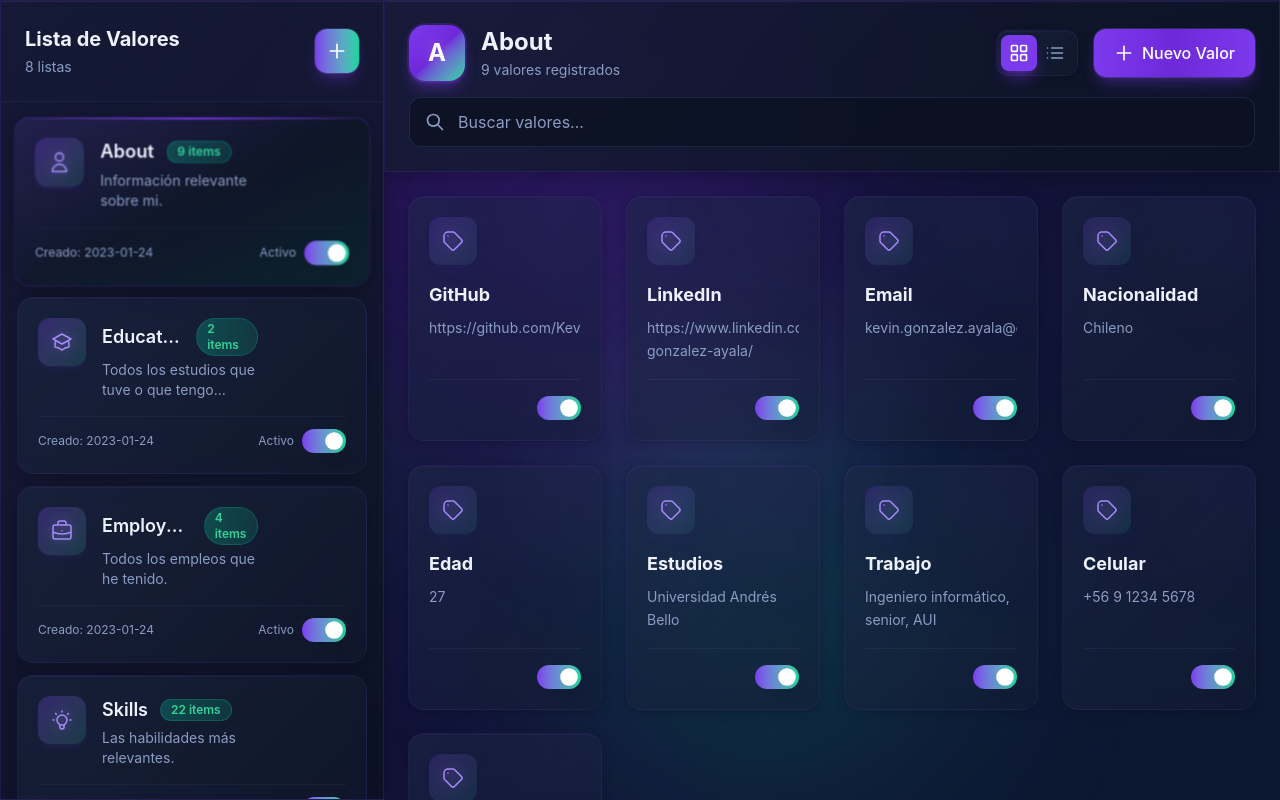
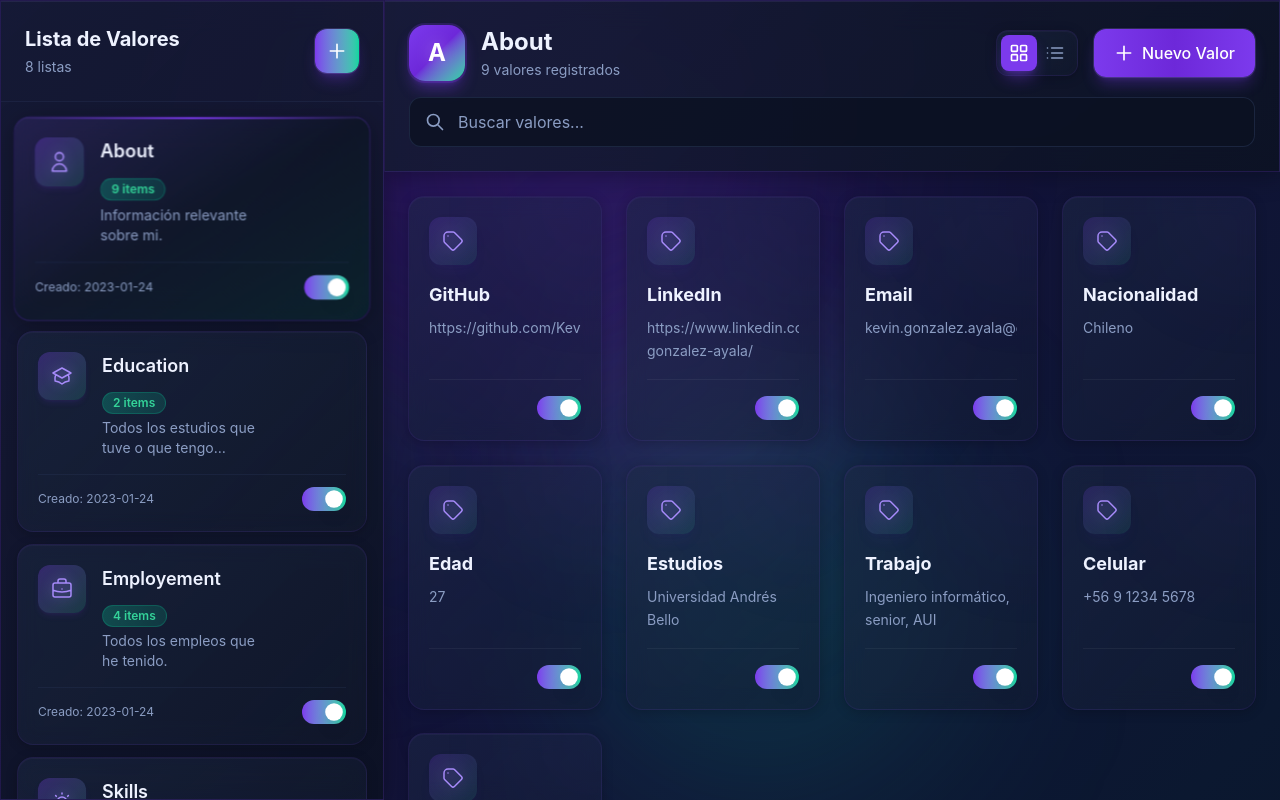
Before and after one commit to KevinKeyssx/PortfolioAdmin-Front, a SvelteKit app: page / in a window 1280 px wide. Built offline with nearby package versions, Linux system fonts and the light colour scheme.

Commit message:
List values updated

```diff
--- a/src/components/ListaValoresCard.svelte
+++ b/src/components/ListaValoresCard.svelte
@@ -1,32 +1,44 @@
 <script lang="ts">
-  import type { ListaValores } from '../lib/types';
-  import Toggle from './Toggle.svelte';
-  import { updateListaValor, deleteListaValor, lovValoresStore } from '../lib/store';
+    import {
+        updateListaValor,
+        deleteListaValor,
+        lovValoresStore
+    }                               from '../lib/store';
+    import type { ListaValores }    from '../lib/types';
+    import Toggle                   from './Toggle.svelte';
+
 
     interface Props {
-    lista: ListaValores;
-    selected: boolean;
-    onclick?: () => void;
-    onedit?: () => void;
+        lista       : ListaValores;
+        selected    : boolean;
+        onclick?    : () => void;
+        onedit?     : () => void;
     }
+
 
     let { lista, selected, onclick, onedit }: Props = $props();
 
-  const itemCount = $derived($lovValoresStore.filter(lov => lov.lov_id === lista.id).length);
 
-  function handleToggle(checked: boolean) {
-    updateListaValor(lista.id, { active: checked });
+    const itemCount = $derived( $lovValoresStore.filter( lov => lov.lov_id === lista.id ).length );
+
+
+    function handleToggle( checked: boolean ): void {
+        updateListaValor( lista.id, { active: checked });
     }
 
-  function handleDelete(e: MouseEvent) {
+
+    function handleDelete( e: MouseEvent): void {
         e.stopPropagation();
-    if (confirm(`¿Eliminar "${lista.description}" y todos sus valores?`)) {
-      deleteListaValor(lista.id);
+
+        if ( confirm( `¿Eliminar "${lista.description}" y todos sus valores?` )) {
+            deleteListaValor( lista.id );
         }
     }
 
-  function handleEdit(e: MouseEvent) {
+
+    function handleEdit( e: MouseEvent ): void {
         e.stopPropagation();
+
         onedit?.();
     }
 
@@ -42,8 +54,9 @@
         'Images': 'M4 16l4.586-4.586a2 2 0 012.828 0L16 16m-2-2l1.586-1.586a2 2 0 012.828 0L20 14m-6-6h.01M6 20h12a2 2 0 002-2V6a2 2 0 00-2-2H6a2 2 0 00-2 2v12a2 2 0 002 2z'
     };
 
-  function handleKeyDown(e: KeyboardEvent) {
-    if (e.key === 'Enter' || e.key === ' ') {
+
+    function handleKeyDown( e: KeyboardEvent): void {
+        if ( e.key === 'Enter' || e.key === ' ' ) {
             e.preventDefault();
             onclick?.();
         }
@@ -60,16 +73,16 @@
         : 'glass-light hover:glass hover:shadow-lg hover:shadow-primary/15 hover:scale-[1.01]'}"
 >
     <!-- Top accent line -->
-  <div class="absolute top-0 left-0 right-0 h-[2px] bg-gradient-to-r from-transparent via-primary to-transparent opacity-0 transition-opacity duration-500 {selected ? 'opacity-100' : 'group-hover:opacity-60'}"></div>
+    <div class="absolute top-0 left-0 right-0 h-[2px] bg-linear-to-r from-transparent via-primary to-transparent opacity-0 transition-opacity duration-500 {selected ? 'opacity-100' : 'group-hover:opacity-60'}"></div>
 
     <!-- Glow effect when selected -->
     {#if selected}
-    <div class="absolute inset-0 rounded-2xl bg-gradient-to-br from-primary/15 via-transparent to-accent/8 animate-pulse-glow -z-10"></div>
+        <div class="absolute inset-0 rounded-2xl bg-linear-to-br from-primary/15 via-transparent to-accent/8 animate-pulse-glow -z-10"></div>
     {/if}
 
     <div class="flex items-start gap-4">
         <!-- Icon -->
-    <div class="flex-shrink-0 w-12 h-12 rounded-xl bg-gradient-to-br from-primary/30 to-accent/15 flex items-center justify-center group-hover:from-primary/40 group-hover:to-accent/25 transition-all duration-300 shadow-md shadow-primary/10">
+        <div class="shrink-0 w-12 h-12 rounded-xl bg-linear-to-br from-primary/30 to-accent/15 flex items-center justify-center group-hover:from-primary/40 group-hover:to-accent/25 transition-all duration-300 shadow-md shadow-primary/10">
             <svg class="w-6 h-6 text-primary-light drop-shadow-[0_0_6px_rgba(167,139,250,0.4)]" fill="none" stroke="currentColor" viewBox="0 0 24 24">
                 <path stroke-linecap="round" stroke-linejoin="round" stroke-width="1.5" d={icons[lista.description] || icons['Skills']} />
             </svg>
@@ -77,12 +90,14 @@
 
         <!-- Content -->
         <div class="flex-1 min-w-0">
-      <div class="flex items-center gap-3">
+            <div class="grid gap-3">
                 <h3 class="text-lg font-semibold text-text truncate">{lista.description}</h3>
-        <span class="px-2.5 py-0.5 text-xs font-semibold rounded-full bg-gradient-to-r from-accent/25 to-accent/15 text-accent-light border border-accent/20">
-          {itemCount} items
+
+                <span class="w-fit px-2.5 py-0.5 text-xs font-semibold rounded-full bg-linear-to-r from-accent/25 to-accent/15 text-accent-light border border-accent/20">
+                    { itemCount } items
                 </span>
             </div>
+
             {#if lista.comment}
                 <p class="mt-1 text-sm text-text-muted line-clamp-2">{lista.comment}</p>
             {/if}
@@ -100,6 +115,7 @@
                     <path stroke-linecap="round" stroke-linejoin="round" stroke-width="2" d="M11 5H6a2 2 0 00-2 2v11a2 2 0 002 2h11a2 2 0 002-2v-5m-1.414-9.414a2 2 0 112.828 2.828L11.828 15H9v-2.828l8.586-8.586z" />
                 </svg>
             </button>
+
             <button
                 type="button"
                 onclick={handleDelete}
@@ -116,10 +132,7 @@
     <!-- Bottom row: toggle -->
     <div class="mt-4 pt-3 border-t border-border/30 flex items-center justify-between">
         <span class="text-xs text-text-muted">Creado: {lista.created_at.split(' ')[0]}</span>
-    <!-- svelte-ignore a11y_click_events_have_key_events -->
-    <!-- svelte-ignore a11y_no_static_element_interactions -->
-    <div class="flex items-center gap-2" onclick={(e) => e.stopPropagation()}>
-      <span class="text-xs text-text-muted">Activo</span>
+        <div class="flex items-center gap-2">
             <Toggle checked={lista.active} onchange={handleToggle} />
         </div>
     </div>
```
Lines whose indentation alone changed are shown as unchanged.
